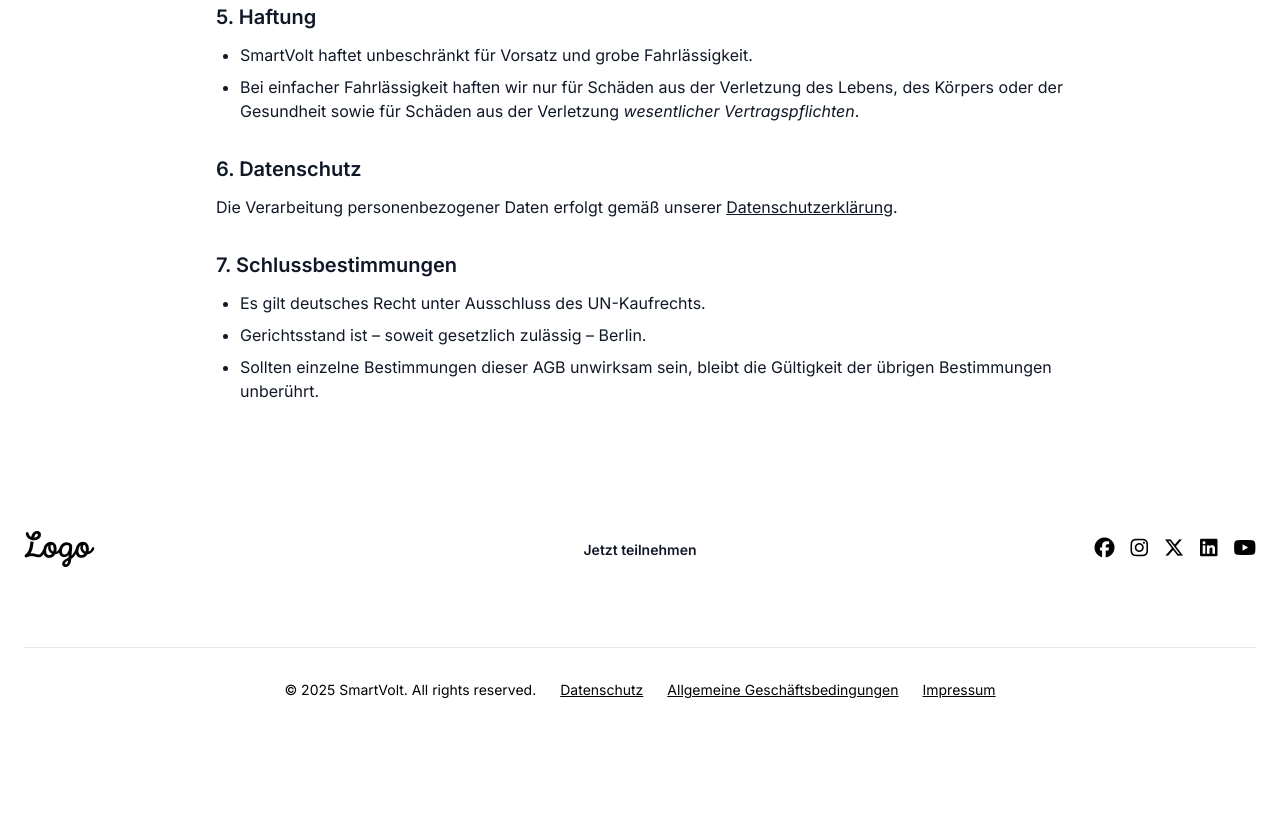
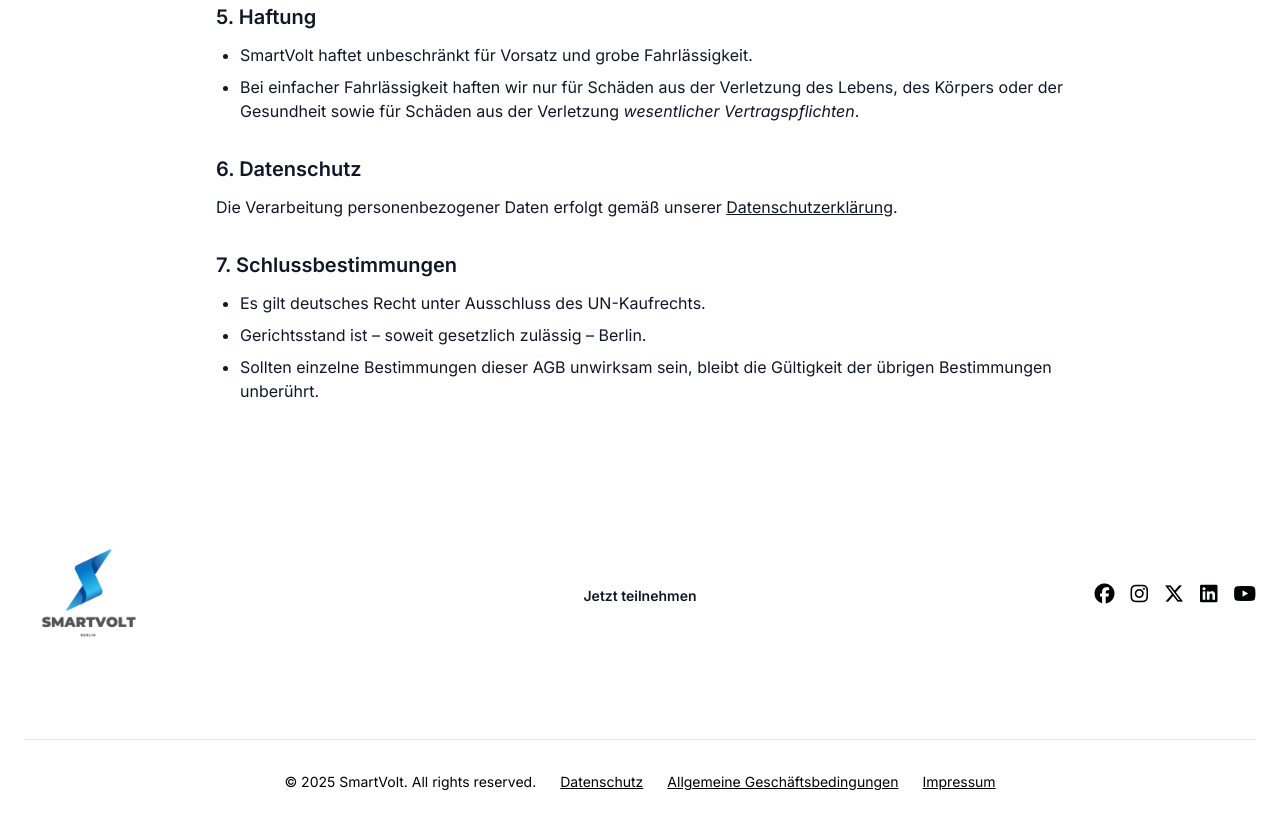
Before and after one commit to talhah-dev/fiverr_relume, a plain HTML site: page allgemeine-geschäftsbedingungen.html in a window 1280 px wide. Shown: the part 821-1649 px from the top of the page. Before the commit the page ends 1561 px from the top, so only its background shows below. Drawn offline with nearby package versions, Linux system fonts and the light colour scheme.

Commit message:
In progress

```diff
--- a/allgemeine-geschäftsbedingungen.html
+++ b/allgemeine-geschäftsbedingungen.html
@@ -265,7 +265,7 @@
                 <!-- Left: logo -->
                 <a href="/index.html"
                     class="md:justify-self-start justify-self-center   text-center italic text-2xl font-semibold tracking-tight">
-                    <img src="/docs/assets/images/footerLogo.png" alt="">
+                    <img src="/docs/assets/images/smartvolt.png" class="md:h-32 h-40" alt="">
                 </a>
 
                 <!-- Center: CTA -->
```
Also changed, not shown: datenschutz.html (+1 -1 lines), impressum.html (+1 -1 lines), index.html (+1 -1 lines).
